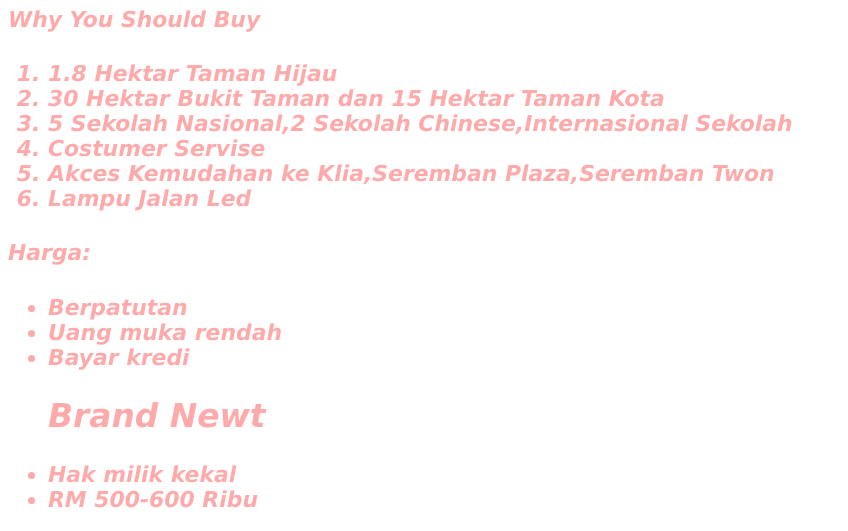
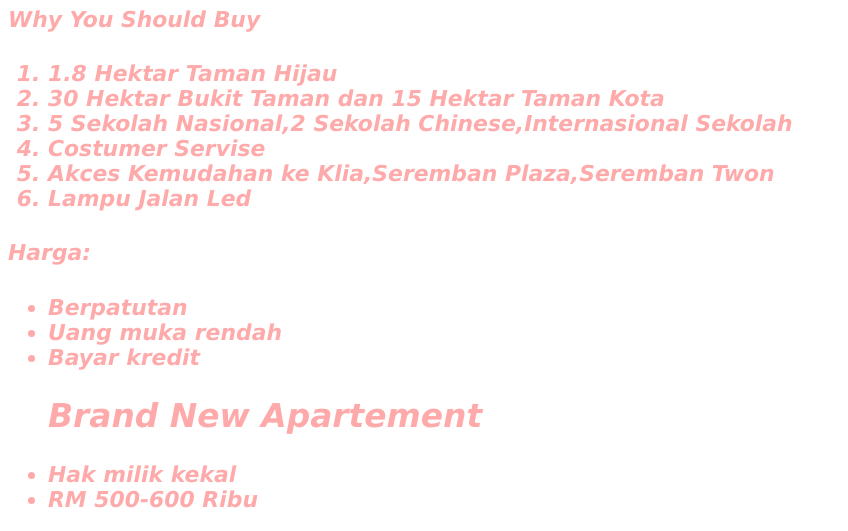
Before and after one commit to Emisuryaningsih/emisuryaningsih, a plain HTML site: page index.html in a window 1280 px wide. Shown: the part 531-1062 px from the top of the page, without its empty margins (0-848 px from the left). Drawn offline with Linux system fonts and the light colour scheme.

Commit message:
Update index.html

```diff
--- a/index.html
+++ b/index.html
@@ -34,8 +34,8 @@
 <ul>
 <li>Berpatutan</li>
 <li>Uang muka rendah</li>
-<li>Bayar kredi
-<h2><i>Brand Newt</li>
+<li>Bayar kredit
+<h2><i>Brand New Apartement</li>
  <li>Hak milik kekal</li>
 <li>RM 500-600 Ribu</li>
 </ul> Apartement</i></h2>
```
